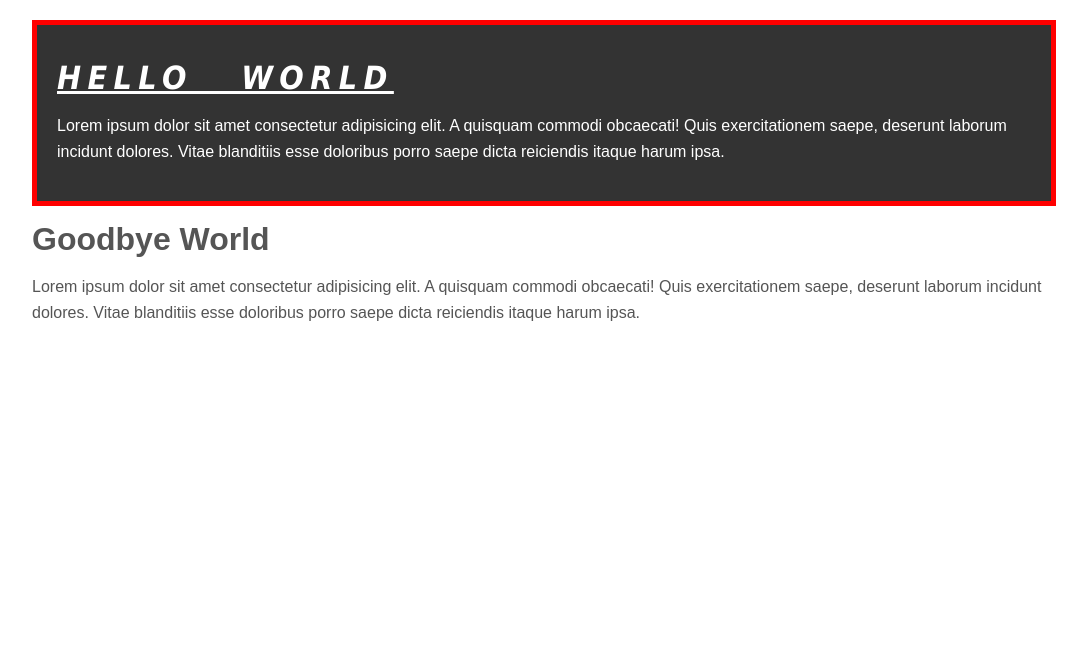
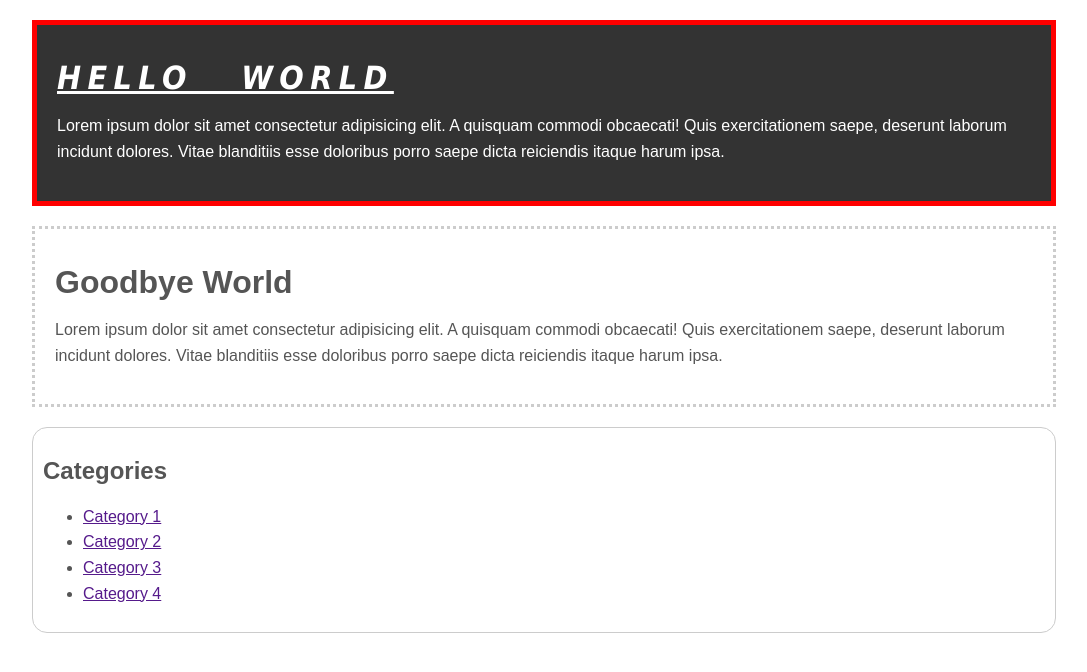
Before and after one commit to ckontsis/csscheatsheet, a plain HTML site: page index.html in a window 1280 px wide. Shown: the whole page, without its empty margins (96-1183 px from the left). Drawn offline with Linux system fonts and the light colour scheme.

Commit message:
Second Part

```diff
--- a/css/style.css
+++ b/css/style.css
@@ -34,3 +34,13 @@ body{
     letter-spacing: 0.2em;
     word-spacing: 1em;
 }
+.box-2 {
+    border: 3px dotted #ccc;
+    padding: 20px;
+    margin: 20px 0px;
+}
+.categories {
+    border: 1px #ccc solid;
+    padding: 10px;
+    border-radius: 15px;
+}
--- a/index.html
+++ b/index.html
@@ -27,6 +27,15 @@
           reiciendis itaque harum ipsa.
         </p>
       </div>
+      <div class="categories">
+        <h2>Categories</h2>
+        <ul>
+          <li><a href="">Category 1</a></li>
+          <li><a href="">Category 2</a></li>
+          <li><a href="">Category 3</a></li>
+          <li><a href="">Category 4</a></li>
+        </ul>
+      </div>
     </div>
   </body>
 </html>
```
